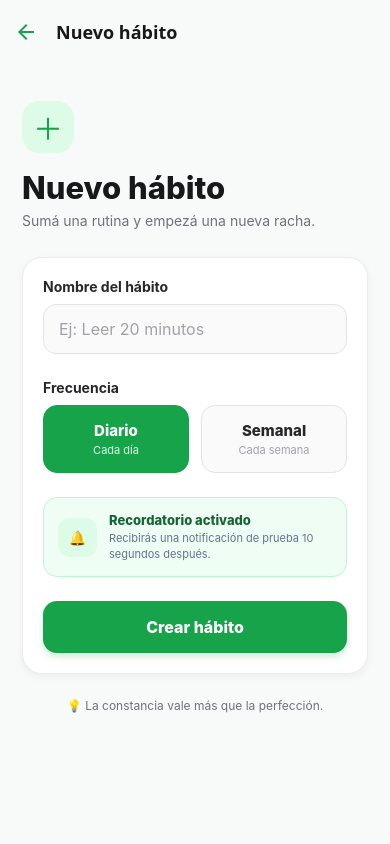
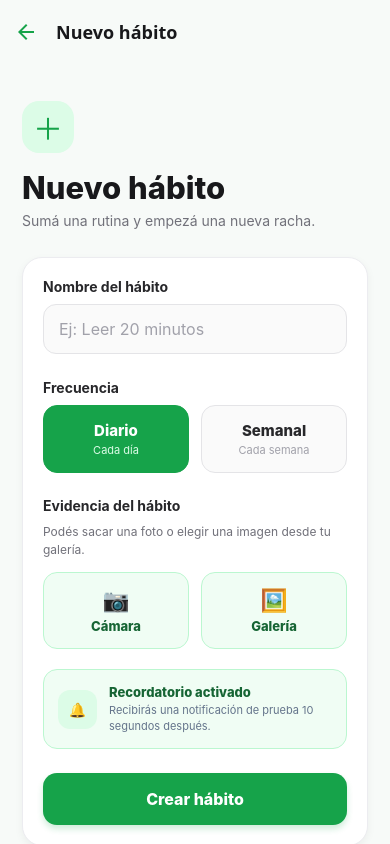
Before and after one commit to German-Lecherbauer/DailyLoop, a React Native app: screen /AddHabit in a window 390 px wide. Built offline with nearby package versions, Linux system fonts and the light colour scheme; what expo-notifications would draw is missing.

Commit message:
feat: agrega camara y galeria a los habitos

```diff
--- a/src/components/HabitItem.js
+++ b/src/components/HabitItem.js
@@ -4,6 +4,7 @@ import {
   Text,
   TouchableOpacity,
   StyleSheet,
+  Image,
 } from 'react-native';
 
 export default function HabitItem({
@@ -18,6 +19,13 @@ export default function HabitItem({
         habit.completed && styles.completedCard,
       ]}
     >
+      {habit.imageUri && (
+        <Image
+          source={{ uri: habit.imageUri }}
+          style={styles.habitImage}
+        />
+      )}
+
       <View style={styles.topRow}>
         <View
           style={[
@@ -28,7 +36,8 @@ export default function HabitItem({
           <Text
             style={[
               styles.icon,
-              habit.completed && styles.completedIconText,
+              habit.completed &&
+                styles.completedIconText,
             ]}
           >
             {habit.completed ? '✓' : '◎'}
@@ -39,7 +48,8 @@ export default function HabitItem({
           <Text
             style={[
               styles.name,
-              habit.completed && styles.completedName,
+              habit.completed &&
+                styles.completedName,
             ]}
           >
             {habit.name}
@@ -63,7 +73,8 @@ export default function HabitItem({
         <TouchableOpacity
           style={[
             styles.completeButton,
-            habit.completed && styles.undoButton,
+            habit.completed &&
+              styles.undoButton,
           ]}
           onPress={() => onToggle(habit.id)}
           activeOpacity={0.8}
@@ -71,7 +82,8 @@ export default function HabitItem({
           <Text
             style={[
               styles.completeButtonText,
-              habit.completed && styles.undoButtonText,
+              habit.completed &&
+                styles.undoButtonText,
             ]}
           >
             {habit.completed
@@ -118,6 +130,14 @@ const styles = StyleSheet.create({
   completedCard: {
     backgroundColor: '#F0FDF4',
     borderColor: '#BBF7D0',
+  },
+
+  habitImage: {
+    width: '100%',
+    height: 180,
+    borderRadius: 15,
+    marginBottom: 16,
+    backgroundColor: '#F4F4F5',
   },
 
   topRow: {
--- a/src/screens/AddHabitScreen.js
+++ b/src/screens/AddHabitScreen.js
@@ -6,28 +6,30 @@ import {
   TouchableOpacity,
   StyleSheet,
   Alert,
+  Image,
+  ScrollView,
 } from 'react-native';
 
 import * as Notifications from 'expo-notifications';
+import * as ImagePicker from 'expo-image-picker';
 
 import { useHabitStore } from '../stores/habitStore';
 
 export default function AddHabitScreen({ navigation }) {
   const [name, setName] = useState('');
-  const [frequency, setFrequency] =
-    useState('Diario');
+  const [frequency, setFrequency] = useState('Diario');
+  const [imageUri, setImageUri] = useState(null);
 
   const addHabit = useHabitStore(
     (state) => state.addHabit
   );
 
-  const requestNotificationPermission =
-    async () => {
-      const { status } =
-        await Notifications.requestPermissionsAsync();
+  const requestNotificationPermission = async () => {
+    const { status } =
+      await Notifications.requestPermissionsAsync();
 
-      return status === 'granted';
-    };
+    return status === 'granted';
+  };
 
   const scheduleHabitNotification = async (
     habitName
@@ -48,6 +50,122 @@ export default function AddHabitScreen({ navigation }) {
     });
   };
 
+  const ensureCameraPermission = async () => {
+    const currentPermission =
+      await ImagePicker.getCameraPermissionsAsync();
+
+    if (currentPermission.granted) {
+      return true;
+    }
+
+    if (
+      currentPermission.status === 'undetermined' ||
+      currentPermission.canAskAgain
+    ) {
+      const requestedPermission =
+        await ImagePicker.requestCameraPermissionsAsync();
+
+      if (requestedPermission.granted) {
+        return true;
+      }
+    }
+
+    Alert.alert(
+      'Permiso de cámara',
+      'Necesitamos acceso a la cámara para sacar una foto del hábito.'
+    );
+
+    return false;
+  };
+
+  const ensureGalleryPermission = async () => {
+    const currentPermission =
+      await ImagePicker.getMediaLibraryPermissionsAsync();
+
+    if (currentPermission.granted) {
+      return true;
+    }
+
+    if (
+      currentPermission.status === 'undetermined' ||
+      currentPermission.canAskAgain
+    ) {
+      const requestedPermission =
+        await ImagePicker.requestMediaLibraryPermissionsAsync();
+
+      if (requestedPermission.granted) {
+        return true;
+      }
+    }
+
+    Alert.alert(
+      'Permiso de galería',
+      'Necesitamos acceso a tus fotos para seleccionar una imagen.'
+    );
+
+    return false;
+  };
+
+  const takePhoto = async () => {
+    try {
+      const hasPermission =
+        await ensureCameraPermission();
+
+      if (!hasPermission) {
+        return;
+      }
+
+      const result =
+        await ImagePicker.launchCameraAsync({
+          mediaTypes: ['images'],
+          allowsEditing: true,
+          aspect: [4, 3],
+          quality: 0.8,
+        });
+
+      if (!result.canceled) {
+        setImageUri(result.assets[0].uri);
+      }
+    } catch (error) {
+      Alert.alert(
+        'Error',
+        'No se pudo abrir la cámara'
+      );
+    }
+  };
+
+  const pickImage = async () => {
+    try {
+      const hasPermission =
+        await ensureGalleryPermission();
+
+      if (!hasPermission) {
+        return;
+      }
+
+      const result =
+        await ImagePicker.launchImageLibraryAsync({
+          mediaTypes: ['images'],
+          allowsEditing: true,
+          aspect: [4, 3],
+          quality: 0.8,
+        });
+
+      if (!result.canceled) {
+        setImageUri(result.assets[0].uri);
+      }
+    } catch (error) {
+      Alert.alert(
+        'Error',
+        'No se pudo abrir la galería'
+      );
+    }
+  };
+
+  const removeImage = () => {
+    setImageUri(null);
+  };
+
   const saveHabit = async () => {
     if (name.trim() === '') {
       Alert.alert(
@@ -65,12 +183,10 @@ export default function AddHabitScreen({ navigation }) {
       completed: false,
       streak: 0,
 
-      imageUri: null,
+      imageUri,
 
       location: null,
-
       contact: null,
-
       calendarEventId: null,
     };
 
@@ -101,7 +217,11 @@ export default function AddHabitScreen({ navigation }) {
   };
 
   return (
-    <View style={styles.container}>
+    <ScrollView
+      style={styles.container}
+      contentContainerStyle={styles.content}
+      showsVerticalScrollIndicator={false}
+    >
       <View style={styles.header}>
         <View style={styles.iconContainer}>
           <Text style={styles.icon}>＋</Text>
@@ -199,6 +319,63 @@ export default function AddHabitScreen({ navigation }) {
           </TouchableOpacity>
         </View>
 
+        <Text style={styles.label}>
+          Evidencia del hábito
+        </Text>
+
+        <Text style={styles.imageDescription}>
+          Podés sacar una foto o elegir una imagen
+          desde tu galería.
+        </Text>
+
+        <View style={styles.imageActions}>
+          <TouchableOpacity
+            style={styles.resourceButton}
+            onPress={takePhoto}
+            activeOpacity={0.8}
+          >
+            <Text style={styles.resourceIcon}>
+              📷
+            </Text>
+
+            <Text style={styles.resourceButtonText}>
+              Cámara
+            </Text>
+          </TouchableOpacity>
+
+          <TouchableOpacity
+            style={styles.resourceButton}
+            onPress={pickImage}
+            activeOpacity={0.8}
+          >
+            <Text style={styles.resourceIcon}>
+              🖼️
+            </Text>
+
+            <Text style={styles.resourceButtonText}>
+              Galería
+            </Text>
+          </TouchableOpacity>
+        </View>
+
+        {imageUri && (
+          <View style={styles.previewContainer}>
+            <Image
+              source={{ uri: imageUri }}
+              style={styles.previewImage}
+            />
+
+            <TouchableOpacity
+              style={styles.removeImageButton}
+              onPress={removeImage}
+            >
+              <Text style={styles.removeImageText}>
+                Quitar imagen
+              </Text>
+            </TouchableOpacity>
+          </View>
+        )}
+
         <View style={styles.notificationBox}>
           <View style={styles.notificationIcon}>
             <Text>🔔</Text>
@@ -232,10 +409,9 @@ export default function AddHabitScreen({ navigation }) {
       </View>
 
       <Text style={styles.tip}>
-        💡 La constancia vale más que la
-        perfección.
+        💡 La constancia vale más que la perfección.
       </Text>
-    </View>
+    </ScrollView>
   );
 }
 
@@ -243,7 +419,11 @@ const styles = StyleSheet.create({
   container: {
     flex: 1,
     backgroundColor: '#F7FAF8',
+  },
+
+  content: {
     padding: 22,
+    paddingBottom: 40,
   },
 
   header: {
@@ -358,6 +538,62 @@ const styles = StyleSheet.create({
     color: '#DCFCE7',
   },
 
+  imageDescription: {
+    color: '#71717A',
+    fontSize: 12,
+    lineHeight: 18,
+    marginBottom: 13,
+  },
+
+  imageActions: {
+    flexDirection: 'row',
+    gap: 12,
+    marginBottom: 20,
+  },
+
+  resourceButton: {
+    flex: 1,
+    backgroundColor: '#F0FDF4',
+    borderWidth: 1,
+    borderColor: '#BBF7D0',
+    borderRadius: 14,
+    paddingVertical: 14,
+    alignItems: 'center',
+  },
+
+  resourceIcon: {
+    fontSize: 22,
+    marginBottom: 5,
+  },
+
+  resourceButtonText: {
+    color: '#166534',
+    fontSize: 13,
+    fontWeight: '800',
+  },
+
+  previewContainer: {
+    marginBottom: 24,
+  },
+
+  previewImage: {
+    width: '100%',
+    height: 190,
+    borderRadius: 16,
+    backgroundColor: '#F4F4F5',
+  },
+
+  removeImageButton: {
+    alignSelf: 'center',
+    marginTop: 10,
+  },
+
+  removeImageText: {
+    color: '#DC2626',
+    fontSize: 12,
+    fontWeight: '700',
+  },
+
   notificationBox: {
     flexDirection: 'row',
     alignItems: 'center',
```
